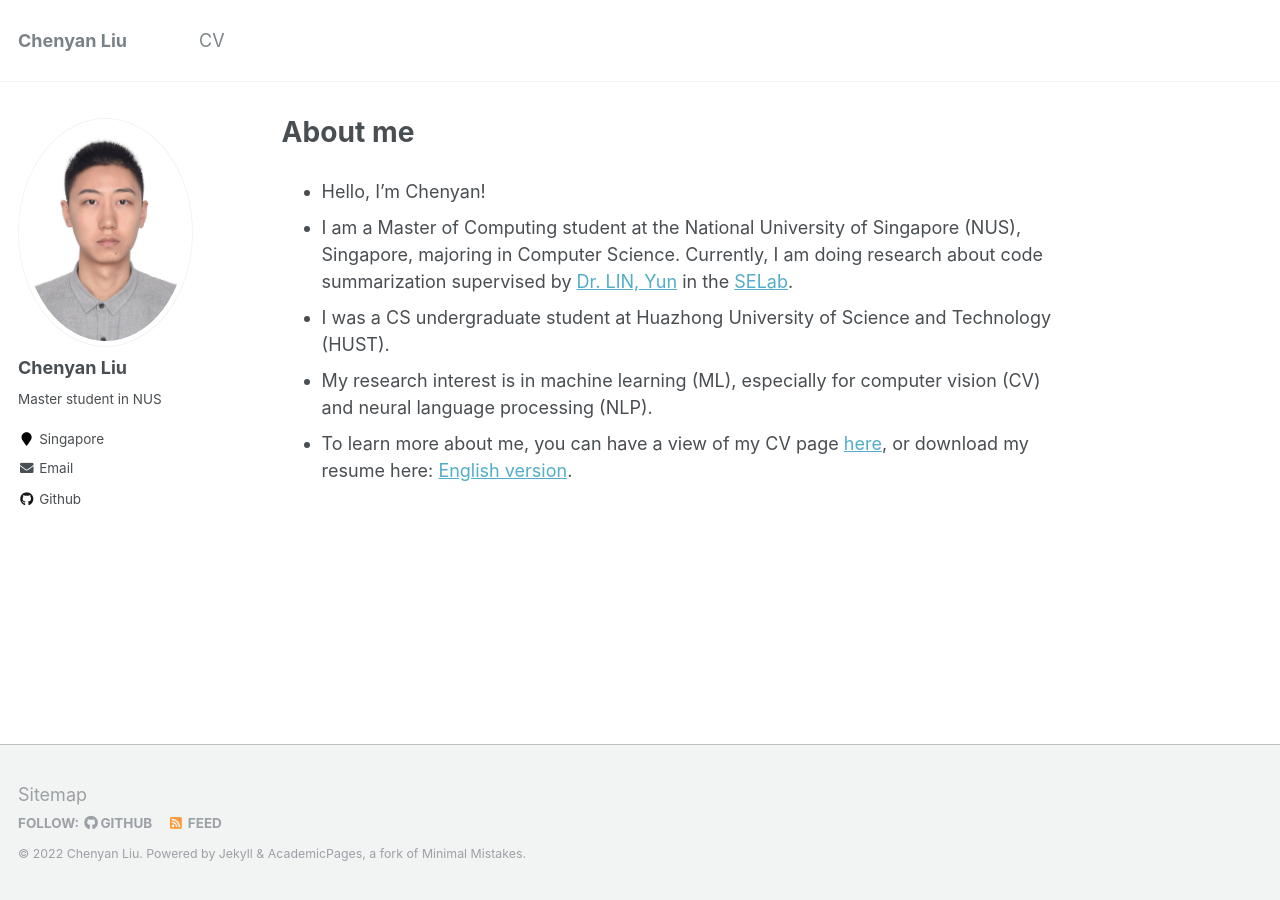
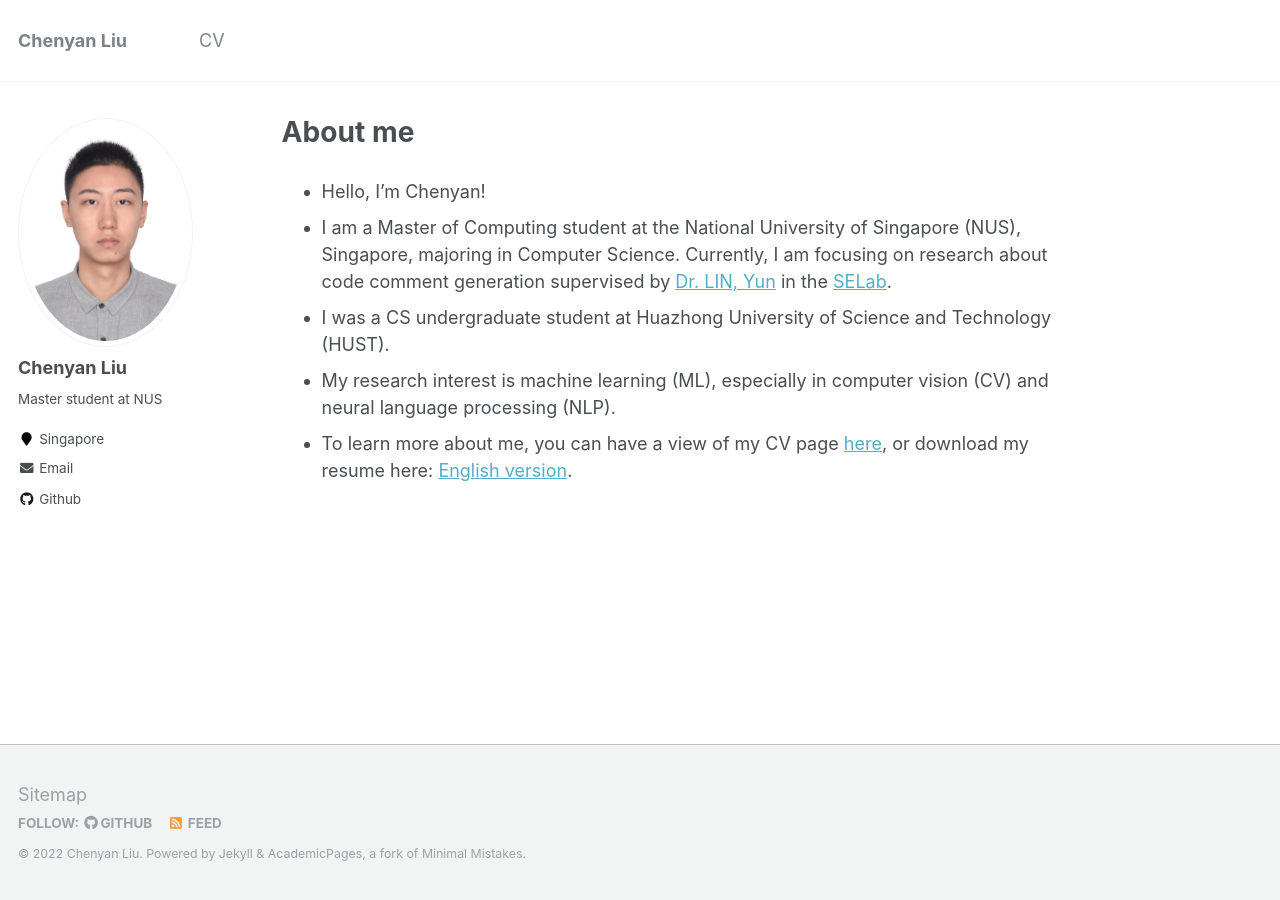
Before and after one commit to chenyan1999/chenyan1999.github.io, a Jekyll site: the page built from _pages/about.md, in a window 1280 px wide. Built offline with Jekyll 4.4.1, drawn with Linux system fonts in a browser that asks for light colours.

Commit message:
correct grammar mistakes

```diff
--- a/_config.yml
+++ b/_config.yml
@@ -82,7 +82,7 @@ analytics:
 author:
   name             : "Chenyan Liu"
   avatar           : "profile.JPG"
-  bio              : "Master student in NUS"
+  bio              : "Master student at NUS"
   location         : "Singapore"
   employer         :
   pubmed           : #"https://www.ncbi.nlm.nih.gov/pubmed/?term=john+snow"
--- a/_pages/about.md
+++ b/_pages/about.md
@@ -10,10 +10,10 @@ redirect_from:
 
 * Hello, I’m Chenyan!
 <br>
-* I am a Master of Computing student at the National University of Singapore (NUS), Singapore, majoring in Computer Science. Currently, I am doing research about code summarization supervised by [Dr. LIN, Yun](http://linyun.info/) in the [SELab](http://eng.software/).
+* I am a Master of Computing student at the National University of Singapore (NUS), Singapore, majoring in Computer Science. Currently, I am focusing on research about code comment generation supervised by [Dr. LIN, Yun](http://linyun.info/) in the [SELab](http://eng.software/).
 <br>
 * I was a CS undergraduate student at Huazhong University of Science and Technology (HUST).
 <br>
-* My research interest is in machine learning (ML), especially for computer vision (CV) and neural language processing (NLP).
+* My research interest is machine learning (ML), especially in computer vision (CV) and neural language processing (NLP).
 <br>
 * To learn more about me, you can have a view of my CV page [here](/cv), or download my resume here: [English version](/files/CV_Chenyan Liu.pdf).
```
Also changed, not shown: _pages/cv.md (+2 -2 lines).
